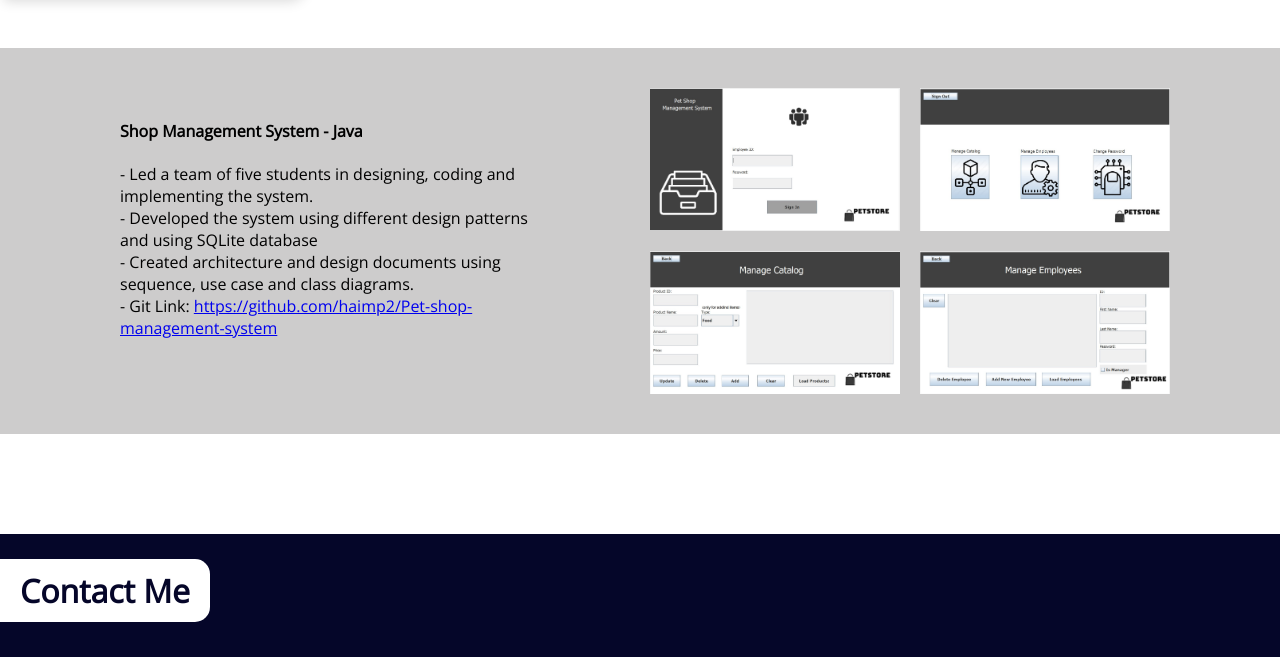
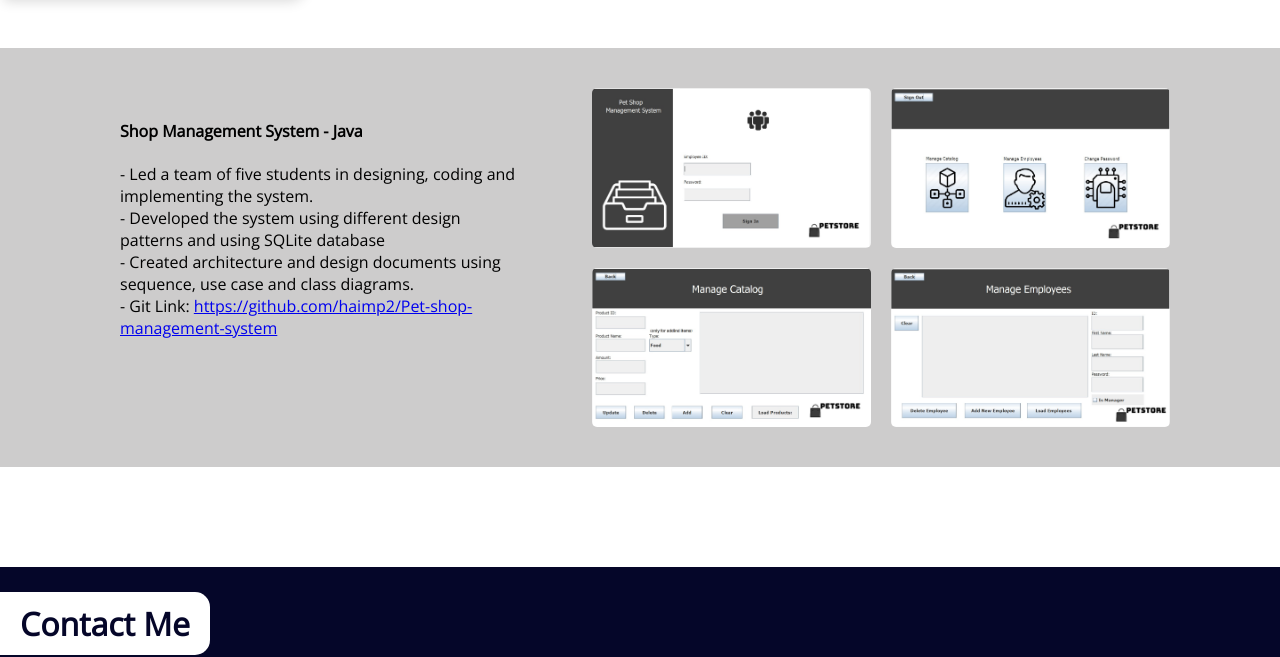
Before and after one commit to haimp2/Website, a plain HTML site: page index.html in a window 1280 px wide. Shown: the part 1283-1940 px from the top of the page. Drawn offline with nearby package versions, Linux system fonts and the light colour scheme.

Commit message:
updated css

```diff
--- a/index.html
+++ b/index.html
@@ -121,10 +121,10 @@
                     </div>
 
                     <div class="image-model-container">
-                        <img class="myImg" src="/imges/PetShopProjectPics/Main.jpg" style="width:100%;max-width:250px">
-                        <img class="myImg" src="/imges/PetShopProjectPics/Page1.jpg" style="width:100%;max-width:250px">
-                        <img class="myImg" src="/imges/PetShopProjectPics/page2.jpg" style="width:100%;max-width:250px">
-                        <img class="myImg" src="/imges/PetShopProjectPics/page3.jpg" style="width:100%;max-width:250px">
+                        <img class="myImg" src="/imges/PetShopProjectPics/Main.jpg">
+                        <img class="myImg" src="/imges/PetShopProjectPics/Page1.jpg">
+                        <img class="myImg" src="/imges/PetShopProjectPics/page2.jpg">
+                        <img class="myImg" src="/imges/PetShopProjectPics/page3.jpg">
                     </div>
 
 
--- a/main.css
+++ b/main.css
@@ -244,7 +244,10 @@ a img:hover{
     border-radius: 5px;
     cursor: pointer;
     transition: 0.3s;
-    padding: 10px;
+    width:100%;
+    width: 279px;
+    margin: 10px;
+
   }
 
   .myImg:hover {opacity: 0.7;}
--- a/main.js
+++ b/main.js
@@ -39,7 +39,7 @@ span.onclick = function() {
 }
 
 $(window).scroll(function() {
-  if($(window).scrollTop() + $(window).height() == $(document).height()) {
+  if($(window).scrollTop() + $(window).height() >= $(document).height()) {
       $("a i").css("color", "white");
   }
 
```
